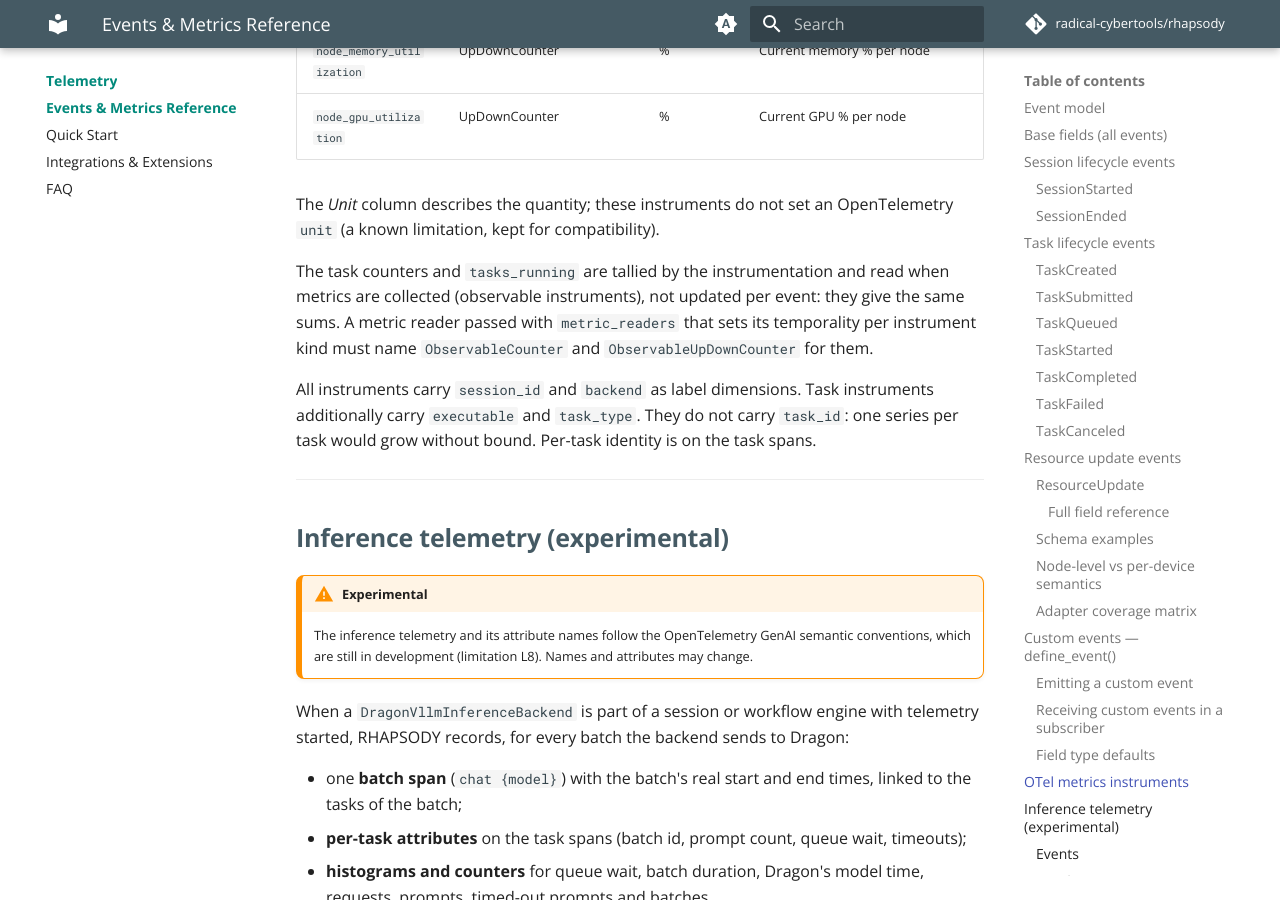
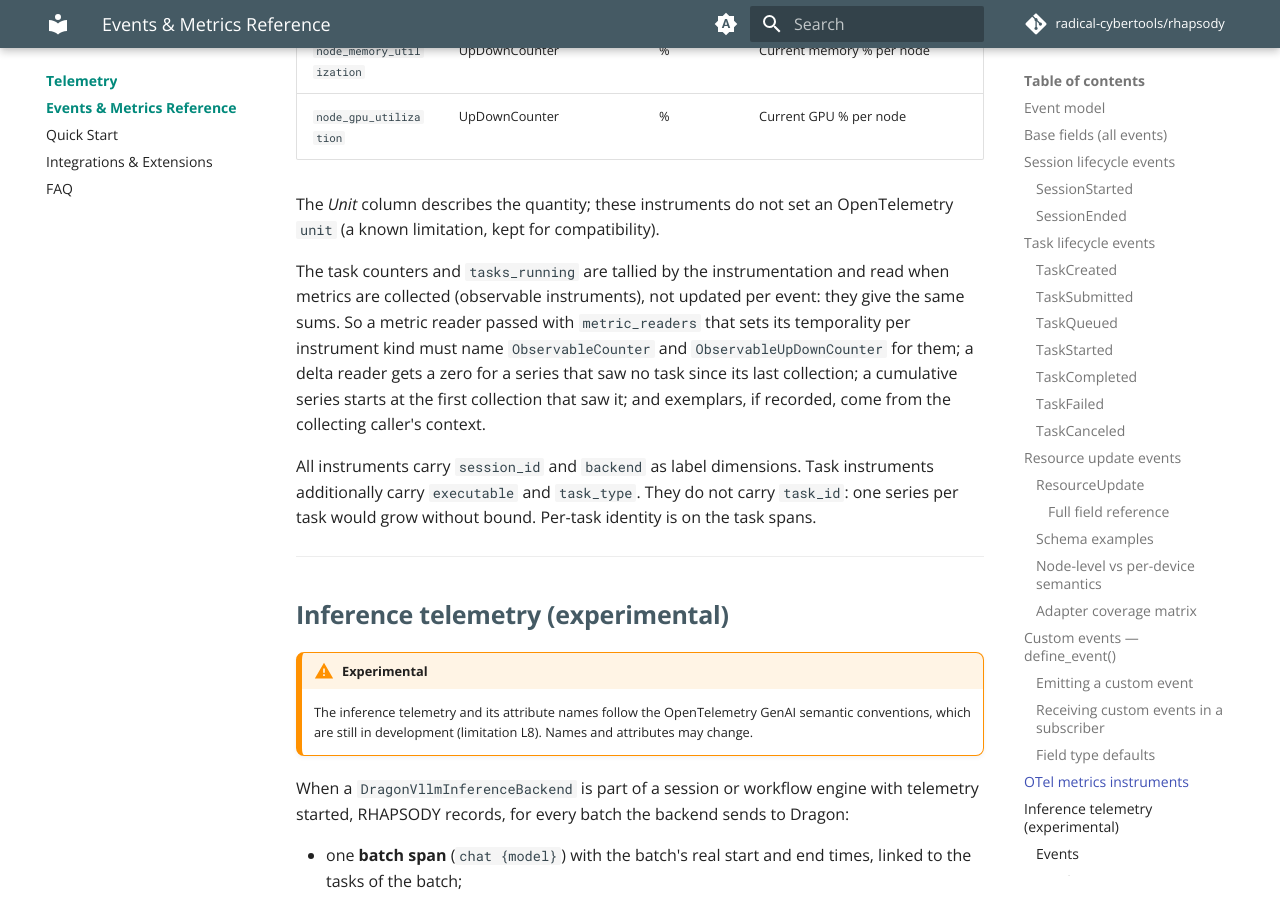
Before and after one commit to radical-cybertools/rhapsody, an MkDocs documentation site: the page built from docs/telemetry/reference.md, in a window 1280 px wide and 900 px high, scrolled down 10974 px. Built offline with MkDocs 1.6.1 and Material for MkDocs 9.7.7, drawn with Linux system fonts in a browser that asks for light colours; comment, search, counter and statistics services are not loaded.

Commit message:
docs: what a metric reader sees of observable task counters

```diff
--- a/docs/telemetry/reference.md
+++ b/docs/telemetry/reference.md
@@ -398,7 +398,7 @@ The task instrumentation (`rhapsody.telemetry.instrumentation.task`) records the
 
 The *Unit* column describes the quantity; these instruments do not set an OpenTelemetry `unit` (a known limitation, kept for compatibility).
 
-The task counters and `tasks_running` are tallied by the instrumentation and read when metrics are collected (observable instruments), not updated per event: they give the same sums. A metric reader passed with `metric_readers` that sets its temporality per instrument kind must name `ObservableCounter` and `ObservableUpDownCounter` for them.
+The task counters and `tasks_running` are tallied by the instrumentation and read when metrics are collected (observable instruments), not updated per event: they give the same sums. So a metric reader passed with `metric_readers` that sets its temporality per instrument kind must name `ObservableCounter` and `ObservableUpDownCounter` for them; a delta reader gets a zero for a series that saw no task since its last collection; a cumulative series starts at the first collection that saw it; and exemplars, if recorded, come from the collecting caller's context.
 
 All instruments carry `session_id` and `backend` as label dimensions. Task instruments additionally carry `executable` and `task_type`. They do not carry `task_id`: one series per task would grow without bound. Per-task identity is on the task spans.
 
```
